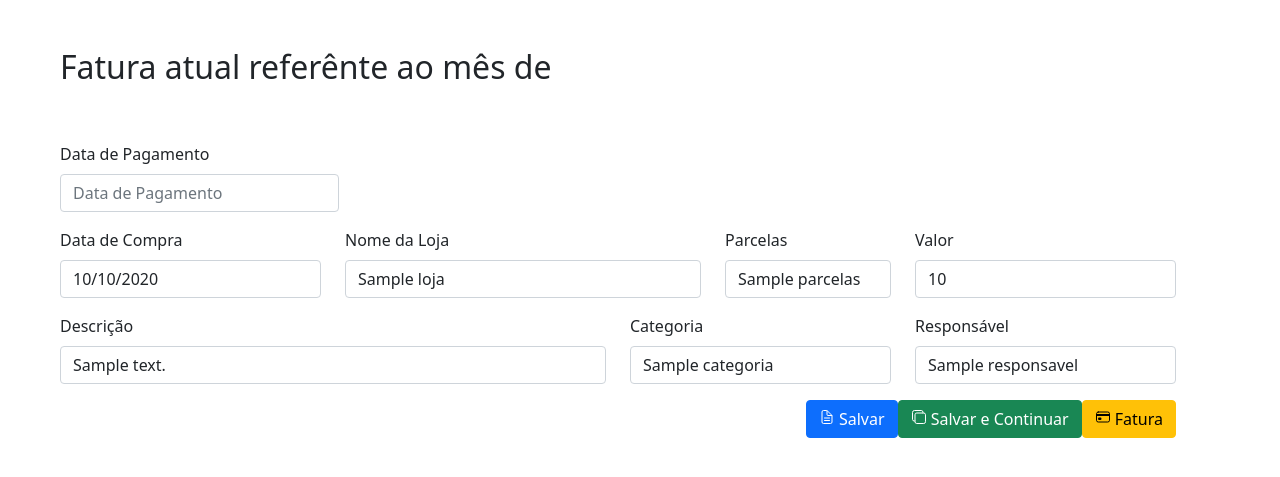
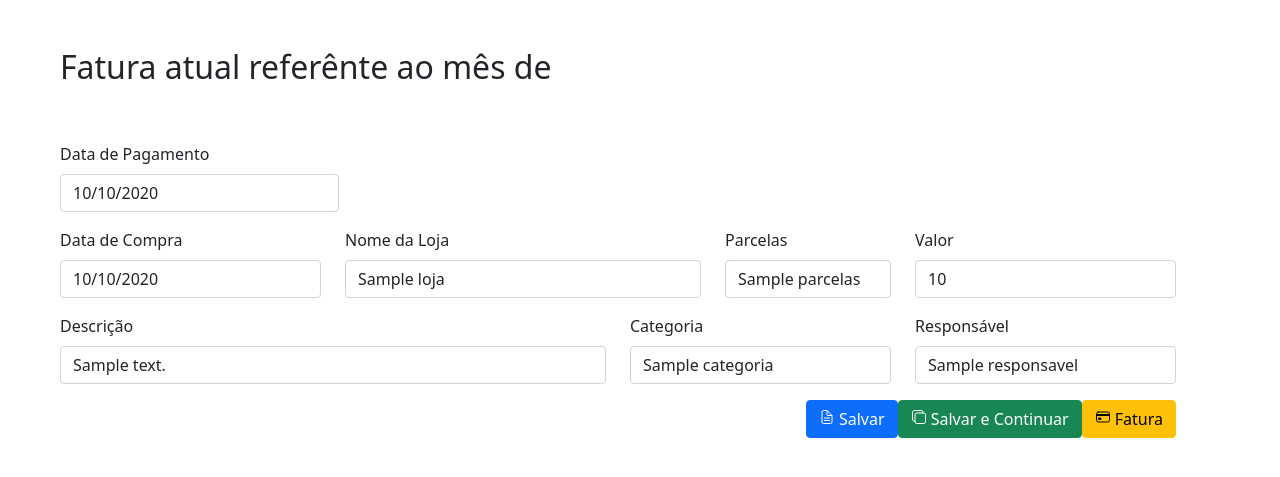
Before and after one commit to DiogoIgarassu/contas_pessoais, a Django app: template credito/templates/credito/add_compra.html in a window 1280 px wide. Shown: the top 477 px of the page. Run offline with Django 3.2, Linux system fonts and the light colour scheme; the template is opened without the code that fills it: most values are stand-ins (such as "Sample title", 1, 10 or a date in 2020).

Commit message:
prox data de pagamento autimatica

```diff
--- a/credito/templates/credito/add_compra.html
+++ b/credito/templates/credito/add_compra.html
@@ -28,7 +28,7 @@
         {% csrf_token %}
         <div class="col-md-3 mb-3">
             <label for="FormControl1" class="form-label">Data de Pagamento</label>
-            <input type="text" class="form-control" id="FormControl1"  oninput="handleInput(event)" name="data_pagamento" value="{{ VENCIMENTO|date:'d/m/Y' }}"
+            <input type="text" class="form-control" id="FormControl1"  oninput="handleInput(event)" name="data_pagamento" value="{{ data_pagamento|date:'d/m/Y' }}"
                    placeholder="Data de Pagamento" required>
         </div>
 
--- a/credito/views.py
+++ b/credito/views.py
@@ -79,8 +79,7 @@ def fatura(request):
 
 
 def add_compra(request):
-    context = {}
-    data_pagamento = next_payday(TODAY)
+    context = {'data_pagamento': next_payday(TODAY)}
 
     if request.method == "POST":
         compras = dict(request.POST.items())
```
